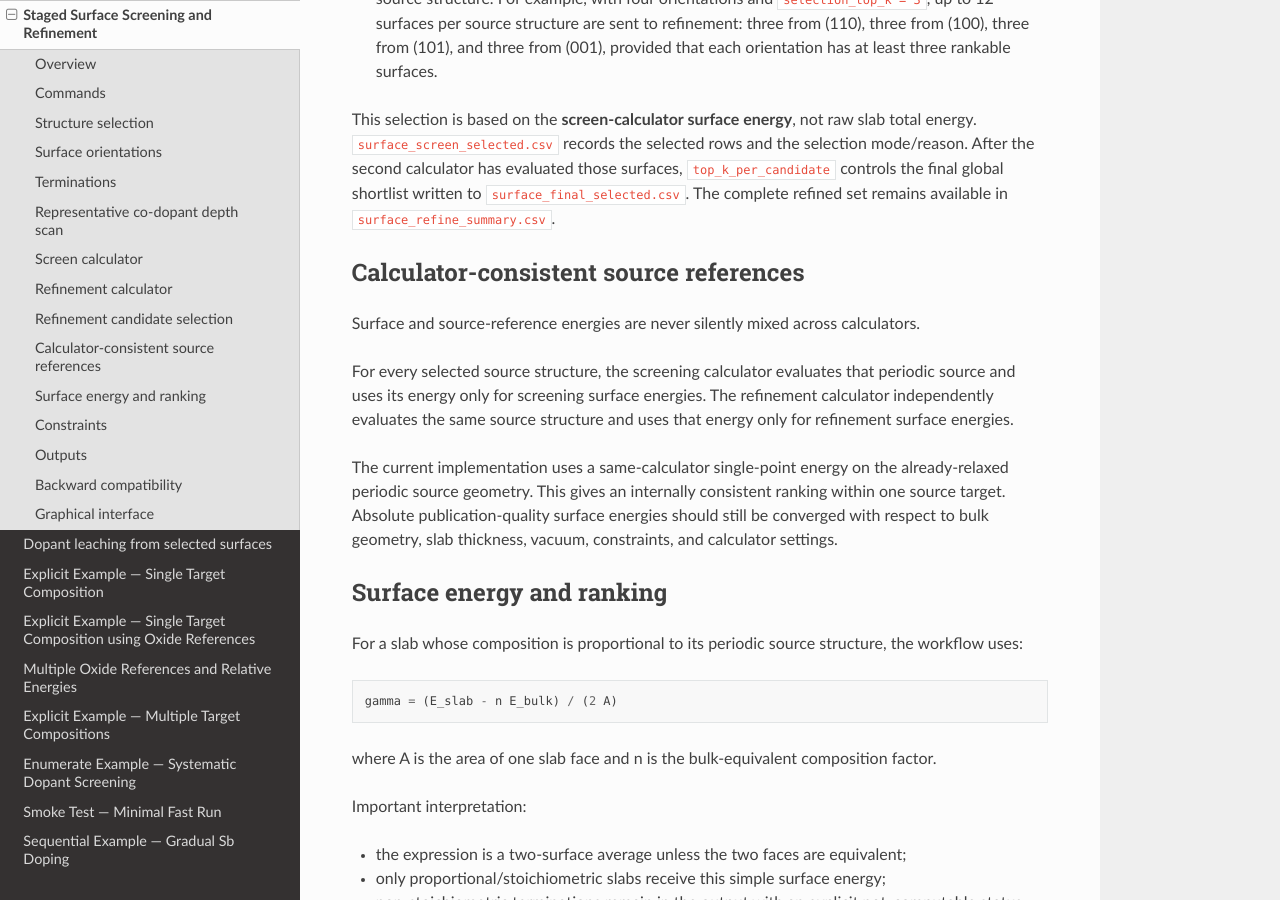
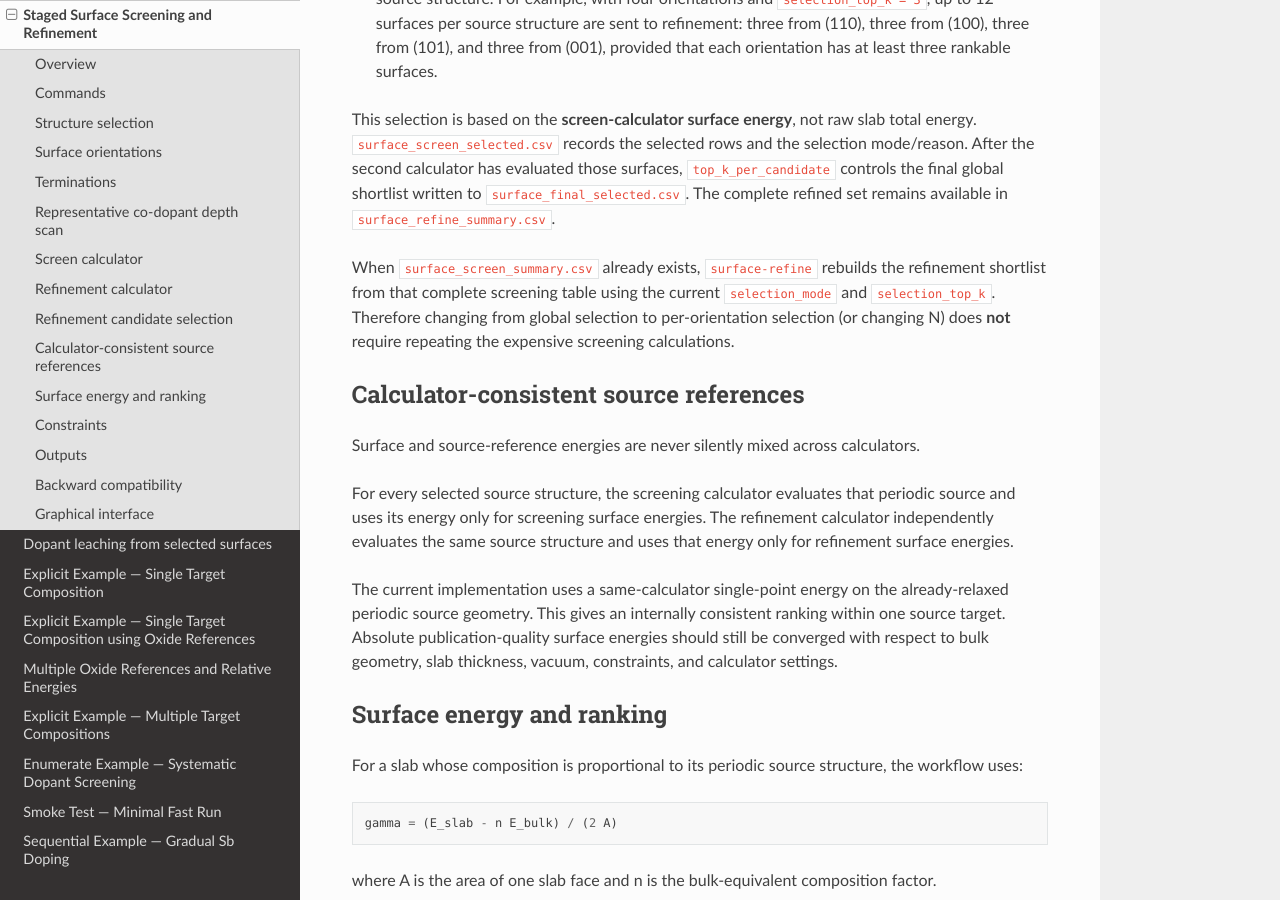
Before and after one commit to KazemZh/dopingflow, a Sphinx documentation site: the page built from docs/source/methods/surfaces.rst, in a window 1280 px wide and 900 px high, scrolled down 3819 px. Built offline with Sphinx 7.4.7 and the Read the Docs theme 3.1.0, drawn with Linux system fonts in a browser that asks for light colours.

Commit message:
docs: explain refinement reselection without rescreening

```diff
--- a/docs/source/methods/surfaces.rst
+++ b/docs/source/methods/surfaces.rst
@@ -182,6 +182,12 @@ selection mode/reason. After the second calculator has evaluated those surfaces,
 ``surface_final_selected.csv``. The complete refined set remains available in
 ``surface_refine_summary.csv``.
 
+When ``surface_screen_summary.csv`` already exists, ``surface-refine`` rebuilds
+the refinement shortlist from that complete screening table using the current
+``selection_mode`` and ``selection_top_k``. Therefore changing from global
+selection to per-orientation selection (or changing N) does **not** require
+repeating the expensive screening calculations.
+
 Calculator-consistent source references
 -------------------------------------
 
```
